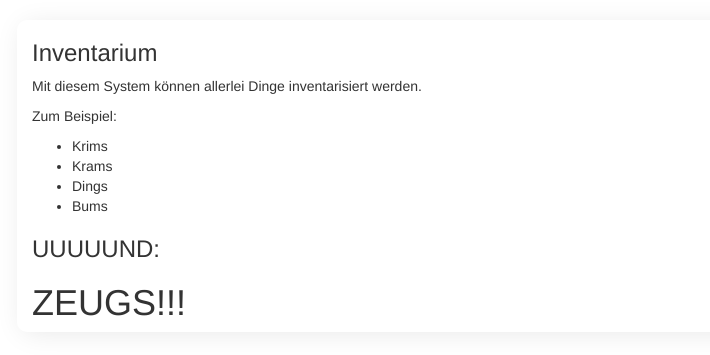
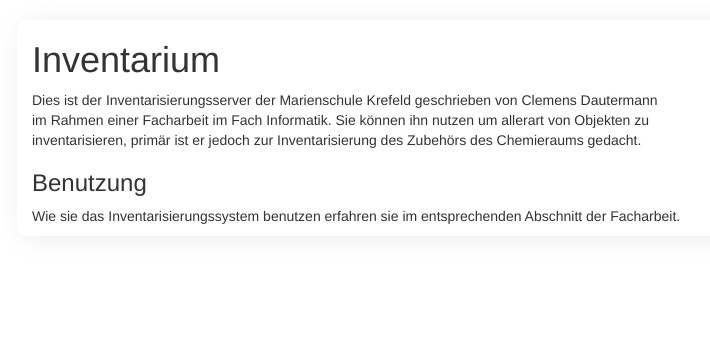
Before and after one commit to CDaut/Inventarium, a Django app: page / in a window 1280 px wide. Shown: the part 75-430 px from the top of the page, without its empty margins (38-748 px from the left). Run offline with Django 3.2, Linux system fonts and the light colour scheme; some libraries are stand-ins or nearby versions.

Commit message:
Changed homepage

```diff
--- a/invsystem/user_manager/templates/user_manager/index.html
+++ b/invsystem/user_manager/templates/user_manager/index.html
@@ -4,17 +4,15 @@
 
 <body>
 <div class="container shadow">
-    <h3>Inventarium</h3>
-    <p>Mit diesem System können allerlei Dinge inventarisiert werden.</p>
-    <p>Zum Beispiel: </p>
-    <ul>
-        <li>Krims</li>
-        <li>Krams</li>
-        <li>Dings</li>
-        <li>Bums</li>
-    </ul>
-    <h3>UUUUUND: </h3>
-    <h1>ZEUGS!!!</h1>
+    <h1>Inventarium</h1>
+    <p class="info">
+      Dies ist der Inventarisierungsserver der Marienschule Krefeld geschrieben von Clemens Dautermann<br>
+      im Rahmen einer Facharbeit im Fach Informatik. Sie können ihn nutzen um allerart von Objekten zu<br>
+      inventarisieren, primär ist er jedoch zur Inventarisierung des Zubehörs des Chemieraums gedacht.<br>
+    </p>
+    <h3>Benutzung</h3>
+    <p>Wie sie das Inventarisierungssystem benutzen erfahren sie im entsprechenden Abschnitt der Facharbeit.</p>
+
 </div>
 </body>
 {% endblock %}
```
